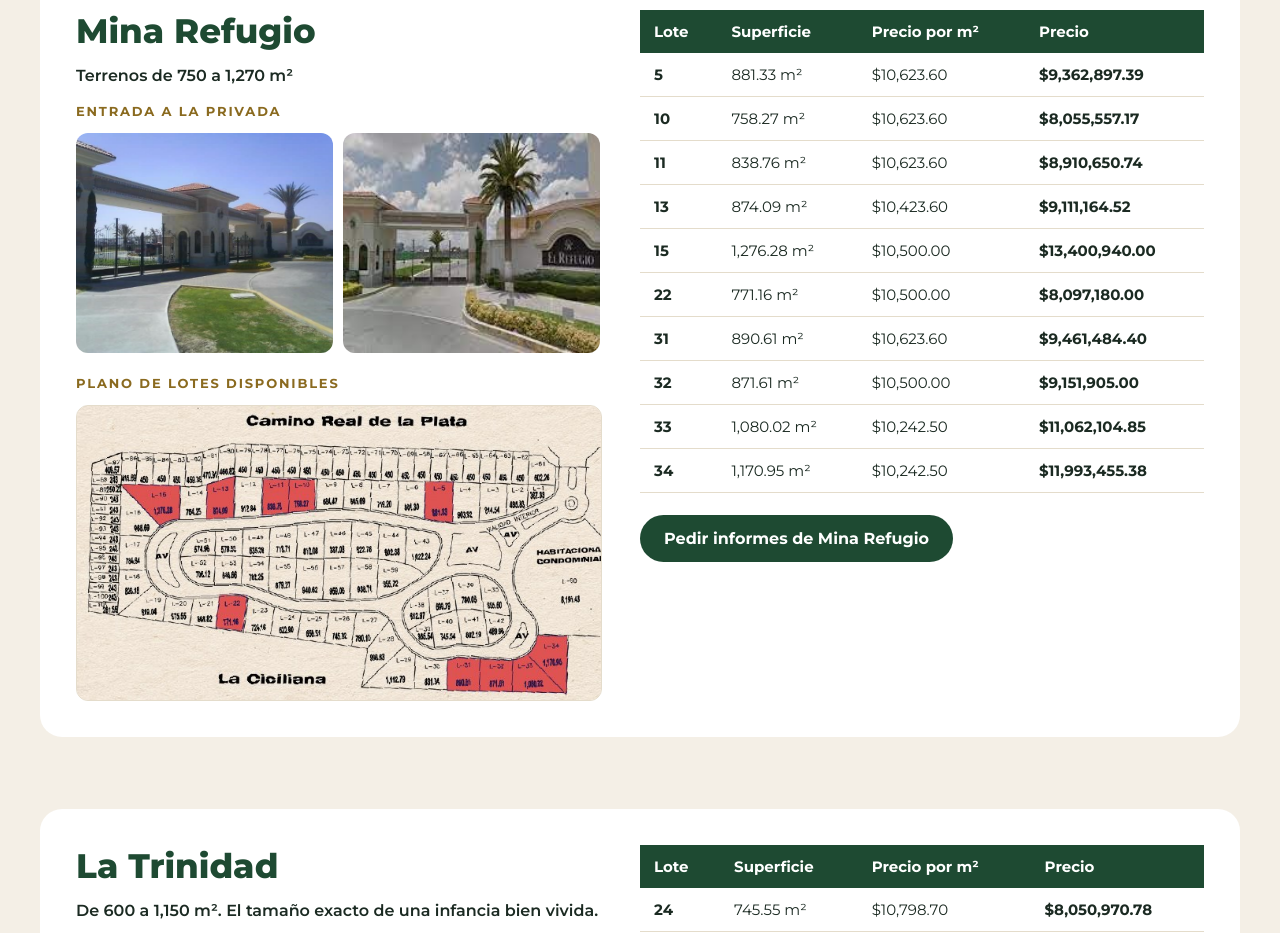
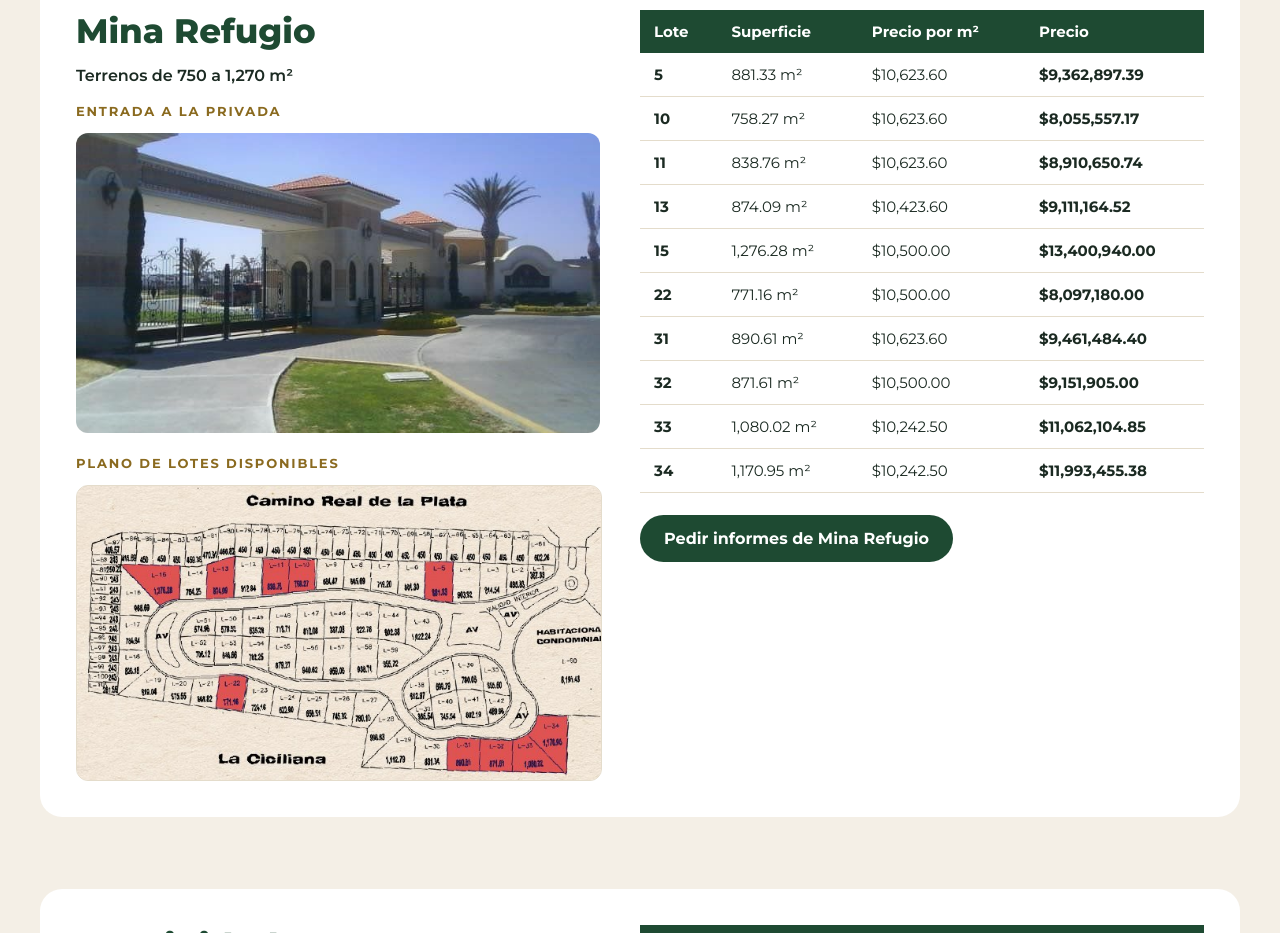
Before and after one commit to ZONAPLATEADAPACHUCA/ZONA-PLATEADA-PACHUCA, a plain HTML site: page index.html in a window 1280 px wide. Shown: the part 2560-3493 px from the top of the page. Drawn offline with Linux system fonts and the light colour scheme.

Commit message:
Mina Refugio: dejar solo la primera foto de la entrada
Co-Authored-By: Claude Opus 5.5 <noreply@anthropic.com>
Claude-Session: https://claude.ai/code/session_01N8WQMSkCiPdptSFJYFfQRw

```diff
--- a/index.html
+++ b/index.html
@@ -111,7 +111,7 @@ table{border-collapse:collapse;width:100%}
 <h3 style="margin: 0; font-size: 34px; font-weight: 800; color: #1E4A32">Mina Refugio</h3>
 <p style="margin: 0; font-size: 16px; font-weight: 600">Terrenos de 750 a 1,270 m²</p>
 <p style="margin: 4px 0 0; font-size: 13px; font-weight: 700; letter-spacing: 0.14em; color: #8A6A1F">ENTRADA A LA PRIVADA</p>
-<div style="display: flex; flex-wrap: wrap; gap: 10px"><img src="assets/entrada-refugio-1.jpg" alt="Entrada de la privada Mina Refugio" style="flex: 1 1 200px; min-width: 0; width: 100%; height: 220px; object-fit: cover; border-radius: 12px"><img src="assets/entrada-refugio-2.jpg" alt="Acceso a la privada El Refugio" style="flex: 1 1 200px; min-width: 0; width: 100%; height: 220px; object-fit: cover; border-radius: 12px"></div>
+<img src="assets/entrada-refugio-1.jpg" alt="Entrada de la privada Mina Refugio" style="width: 100%; height: 300px; object-fit: cover; border-radius: 12px">
 <p style="margin: 8px 0 0; font-size: 13px; font-weight: 700; letter-spacing: 0.14em; color: #8A6A1F">PLANO DE LOTES DISPONIBLES</p>
 <img src="assets/plano-refugio.jpg" alt="Plano de lotificación Mina Refugio" style="width: 100%; height: auto; max-height: 520px; object-fit: contain; background: #F4EFE6; border-radius: 12px; border: 1px solid #E4DCCB">
 
```
Also changed, not shown: assets/entrada-refugio-2.jpg (deleted).
